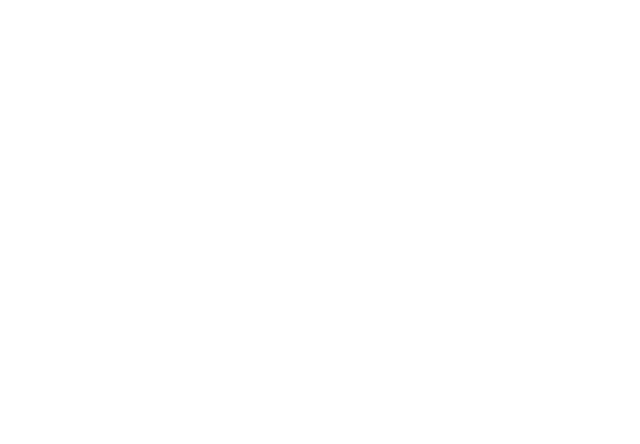
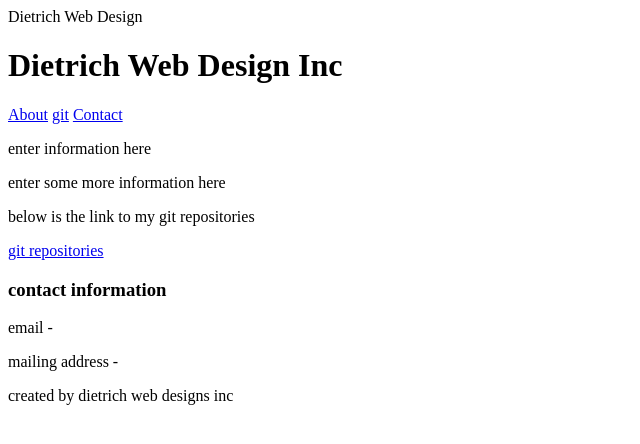
Before and after one commit to ShawnDietrich/Flexbox-business-site, a plain HTML site: page index.html in a window 1280 px wide. Shown: the whole page, without its empty margins (0-640 px from the left). Drawn offline with Linux system fonts and the light colour scheme; a web font is replaced by a local one.

Commit message:
Added header

```diff
--- a/index.html
+++ b/index.html
@@ -2,10 +2,52 @@
 
 <html>
   <head>
-    <link rel="shortcut icon" href="favicon.ico" type="image/x-icon">
+
+    <link rel="stylesheet" href="styles.css">
+    <header>Dietrich Web Design</header>
   </head>
 
   <body>
+    <header>
+      <div class="Logo">
+        <h1>Dietrich Web Design Inc</h1>
+      </div>
+      <nav>
+        <div class="links">
+          <a href="#">About</a>
+          <a href="#">git</a>
+          <a href="#">Contact</a>
+        </div>
+      </nav>
+    </header>
+
+    <div id="About">
+      <div class="content">
+        <p>enter information here</p>
+        <p>enter some more information here</p>
+      </div>
+    </div>
+
+    <div id="git">
+      <div class="content">
+        <p>below is the link to my git repositories</p>
+        <a href="#">git repositories</a>
+      </div>
+    </div>
+
+    <div id="contact">
+      <div class="content">
+        <h3>contact information</h3>
+        <p>email - </p>
+        <p>mailing address - </p>
+      </div>
+    </div>
+
+    <div class="footer">
+      <div class="content">
+        <p>created by dietrich web designs inc</p>
+      </div>
+    </div>
 
   </body>
 </html>
--- a/styles.css
+++ b/styles.css
@@ -0,0 +1 @@
+@import url('https://fonts.googleapis.com/css2?family=Abril+Fatface&family=Festive&family=Merriweather:ital@0;1&family=Work+Sans:wght@400;500;800&display=swap')
```
